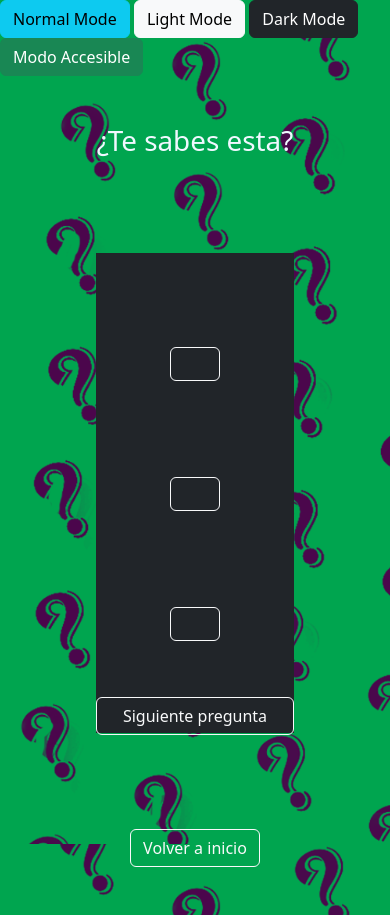
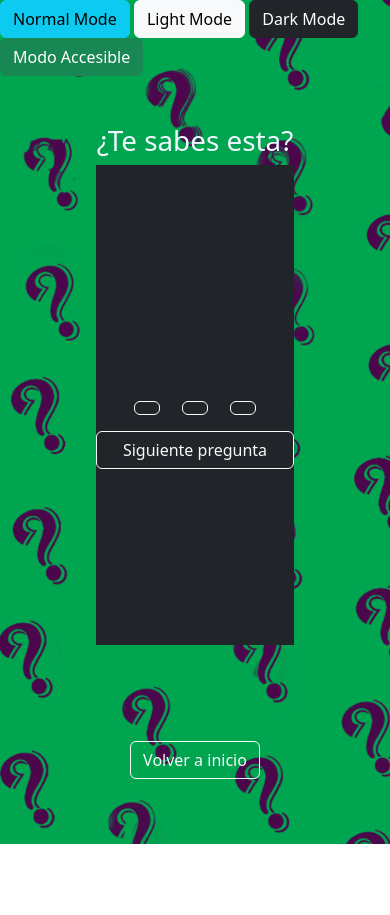
Before and after one commit to julilc/adivinador, a website: page questions.html in a window 390 px wide. After the commit the page ends 844 px from the top, so only its background shows below. Drawn offline with nearby package versions, Linux system fonts and the light colour scheme.

Commit message:
se arregla responsive

```diff
--- a/pendiente de solucion.txt
+++ /dev/null
@@ -1,3 +0,0 @@
-Puntos pendientes:
-responsive 100%
-Mejorar condiciones de input usuario
--- a/questions.html
+++ b/questions.html
@@ -22,12 +22,12 @@
             <button id="btnDT" onclick="accesibleMode()" type="button" class="btn btn-success">Modo Accesible</button>
         </div>
     <h1 id="title">¿Te sabes esta?</h1>
-    <div id="boxAcertijo" class="text-bg-dark ">
+    <div id="boxAcertijo" class="text-bg-dark cols-1 mt-2">
         <h2 id="adivinanza"></h2>
-        <h2 id="opResp">
-            <button id="respuesta1" class="botones btn btn-outline-light"></button>
-            <button id="respuesta2" class="botones btn btn-outline-light"></button>
-            <button id="respuesta3" class="botones btn btn-outline-light"></button>
+        <h2 id="opResp cols-m-1">
+            <button id="respuesta1" class="botones btn btn-outline-light m-2"></button>
+            <button id="respuesta2" class="botones btn btn-outline-light m-2"></button>
+            <button id="respuesta3" class="botones btn btn-outline-light m-2"></button>
         </h2>
         <button id="continuarAceritjo"  class="btn btn-outline-light">Siguiente pregunta</button>
         <h3 id="alertaRespuesta"></h3>
```
Also changed, not shown: index.html (+3 -2 lines).
